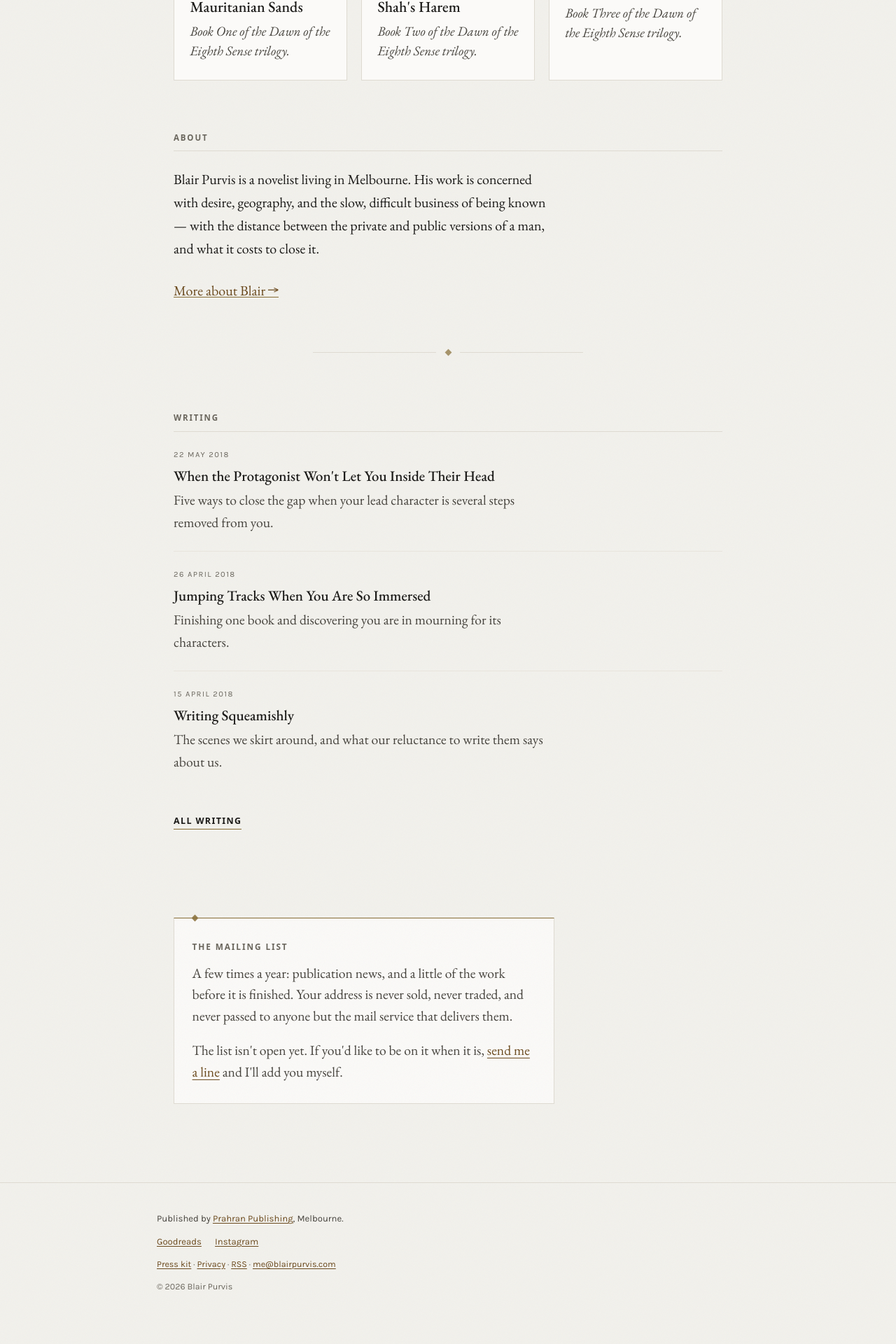
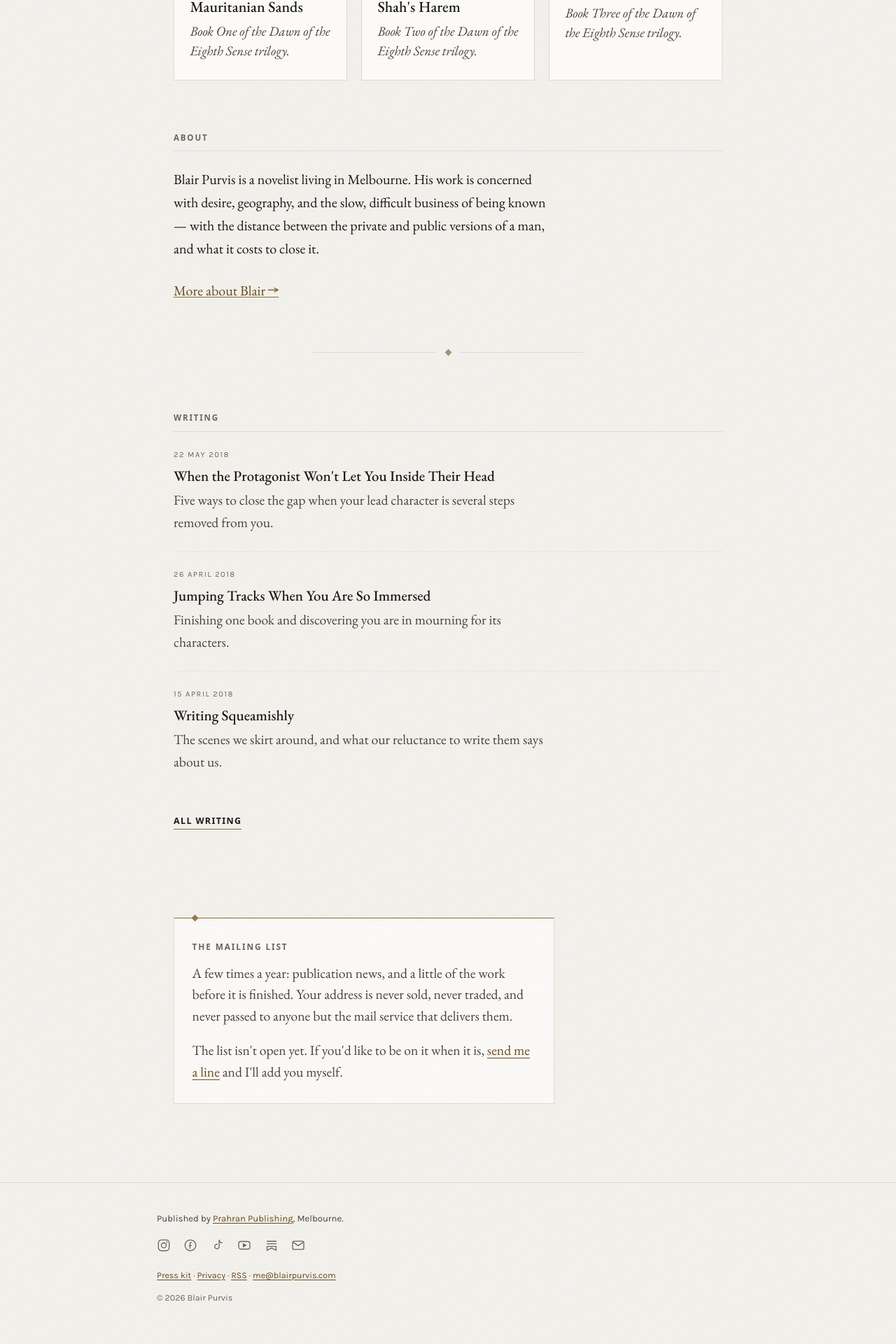
Before and after one commit to BL-AIR/blairpurvis-website, a Jekyll site: the page built from index.html, in a window 1280 px wide. Shown: the part 1155-3075 px from the top of the page at 70% size. Built offline with Jekyll 4.4.1, drawn with Linux system fonts in a browser that asks for light colours; some web fonts are replaced.

Commit message:
Footer: swap the two text links for the prahran.press icon set
Instagram, Facebook, TikTok, YouTube, Substack and Email, using the same
stroked glyphs as the author page on prahran.press. The website/globe icon
is omitted — the footer is already on the website.

Driven from social: in _config.yml via a new _includes/social-icons.html,
so adding a service is a config entry plus one case. mailto links render
without target/rel; everything else opens in a new tab. Icons inherit
currentColor, so they follow the cover-gold accent on hover in both themes.

Goodreads had no glyph in that set, so its entry is commented out in
_config.yml rather than deleted.

```diff
--- a/_config.yml
+++ b/_config.yml
@@ -70,19 +70,33 @@ gtm_consent_default_denied: true
 # Delete a line to remove it from the site. Add one to put it back.
 # ---------------------------------------------------------------------------
 
+# Rendered as icons in the footer. `icon:` picks the glyph from
+# _includes/social-icons.html — add a new one there before using a new name.
+# A mailto: url is left untargeted; everything else opens in a new tab.
 social:
-  - name: Goodreads
-    url: https://www.goodreads.com/author/show/17782851.Blair_Purvis
   - name: Instagram
-    url: https://www.instagram.com/blairpurvisauthor/
-  # - name: Facebook
-  #   url: https://www.facebook.com/Purvis.Blair/
-  # - name: Amazon
-  #   url: https://www.amazon.com/Blair-Purvis/e/B07CCMMGNY
-  # - name: TikTok
-  #   url:
-  # - name: YouTube
-  #   url:
+    icon: instagram
+    url: https://www.instagram.com/blairpurvisauthor
+  - name: Facebook
+    icon: facebook
+    url: https://www.facebook.com/profile.php?id=61593616701662
+  - name: TikTok
+    icon: tiktok
+    url: https://www.tiktok.com/@blairpurvis.author
+  - name: YouTube
+    icon: youtube
+    url: https://www.youtube.com/channel/UCL0FUyK6clBPpzYIaZLiw4Q
+  - name: Substack
+    icon: substack
+    url: https://substack.com/@blairpurvis
+  - name: Email
+    icon: email
+    url: mailto:me@blairpurvis.com
+  # Goodreads was a text link here before the icons went in. There is no
+  # Goodreads glyph in the set yet, so it is parked rather than dropped:
+  # - name: Goodreads
+  #   icon: goodreads
+  #   url: https://www.goodreads.com/author/show/17782851.Blair_Purvis
 
 publisher:
   name: Prahran Publishing
--- a/_includes/footer.html
+++ b/_includes/footer.html
@@ -6,15 +6,7 @@
       Melbourne.
     </p>
 
-    {% if site.social and site.social.size > 0 %}
-    <nav class="elsewhere" aria-label="Elsewhere">
-      <ul>
-        {% for s in site.social %}{% if s.url %}
-        <li><a href="{{ s.url }}" rel="me">{{ s.name }}</a></li>
-        {% endif %}{% endfor %}
-      </ul>
-    </nav>
-    {% endif %}
+    {% include social-icons.html %}
 
     <p class="colophon-line colophon-quiet">
       <a href="{{ '/press/' | relative_url }}">Press&nbsp;kit</a>
--- /dev/null
+++ b/_includes/social-icons.html
@@ -0,0 +1,43 @@
+{% comment %}
+  Footer social row. Driven by `social:` in _config.yml — each entry needs a
+  name, a url and an icon key matching one of the cases below. The glyphs are
+  the same set used on the author page at prahran.press, drawn as strokes so
+  they take their colour from currentColor and stay crisp at any size.
+
+  To add a service: add a case here, then add the entry in _config.yml.
+{% endcomment %}
+{% assign links = site.social | where_exp: "s", "s.url" %}
+{% if links.size > 0 %}
+<nav class="elsewhere" aria-label="Blair Purvis elsewhere">
+  <ul>
+    {% for s in links %}
+    {% assign scheme = s.url | slice: 0, 7 %}
+    <li>
+      <a href="{{ s.url }}"
+         {% if scheme != "mailto:" %}target="_blank" rel="me noopener"{% endif %}
+         aria-label="{% if scheme == 'mailto:' %}Email Blair Purvis{% else %}Blair Purvis on {{ s.name }}{% endif %}"
+         title="{{ s.name }}">
+        <svg viewBox="0 0 24 24" fill="none" stroke="currentColor" stroke-width="1.6" stroke-linecap="round" stroke-linejoin="round" aria-hidden="true" focusable="false">
+        {%- case s.icon -%}
+          {%- when "instagram" -%}
+            <rect x="2.75" y="2.75" width="18.5" height="18.5" rx="5.25"/><circle cx="12" cy="12" r="4.25"/><circle cx="17.4" cy="6.6" r="1.15" fill="currentColor" stroke="none"/>
+          {%- when "facebook" -%}
+            <circle cx="12" cy="12" r="9.25"/><path d="M14.55 7.05h-1.25c-1.2 0-1.95.75-1.95 1.95V18" stroke-linecap="butt"/><path d="M9.5 12.5h4.6" stroke-linecap="butt"/>
+          {%- when "tiktok" -%}
+            <path d="M14.6 3.2v10.9a3.85 3.85 0 1 1-3.3-3.81"/><path d="M14.6 3.2a5.1 5.1 0 0 0 4.9 4.55"/>
+          {%- when "youtube" -%}
+            <rect x="2.4" y="5.4" width="19.2" height="13.2" rx="4"/><path d="M10.3 9.35 15 12l-4.7 2.65z" fill="currentColor" stroke-linejoin="round"/>
+          {%- when "substack" -%}
+            <path d="M4.2 5.1h15.6"/><path d="M4.2 9.5h15.6"/><path d="M4.2 13.9h15.6v6.6L12 16.6l-7.8 3.9z"/>
+          {%- when "email" -%}
+            <rect x="2.4" y="4.9" width="19.2" height="14.2" rx="2.4"/><path d="m3.4 6.6 8.6 6.1 8.6-6.1"/>
+          {%- else -%}
+            <circle cx="12" cy="12" r="9.25"/>
+        {%- endcase -%}
+        </svg>
+      </a>
+    </li>
+    {% endfor %}
+  </ul>
+</nav>
+{% endif %}
--- a/assets/css/main.css
+++ b/assets/css/main.css
@@ -750,14 +750,31 @@ textarea { min-height: 9rem; resize: vertical; line-height: 1.5; }
 
 .elsewhere ul {
   list-style: none;
-  margin: 0;
+  margin: 0.15rem 0;
   padding: 0;
   display: flex;
+  align-items: center;
   flex-wrap: wrap;
-  gap: 0.4rem 1.2rem;
-  font-family: var(--sans);
-  font-size: 0.82rem;
+  gap: 1.15rem;
 }
+
+.elsewhere a {
+  display: inline-flex;
+  color: var(--muted);
+  text-decoration: none;
+  border-bottom: 0;
+  transition: color 0.18s ease;
+}
+
+.elsewhere a:hover,
+.elsewhere a:focus-visible { color: var(--accent); }
+
+.elsewhere a:focus-visible {
+  outline: 1px solid var(--accent);
+  outline-offset: 4px;
+}
+
+.elsewhere svg { width: 20px; height: 20px; display: block; }
 
 /* --------------------------------------------------------------- print -- */
 
```
